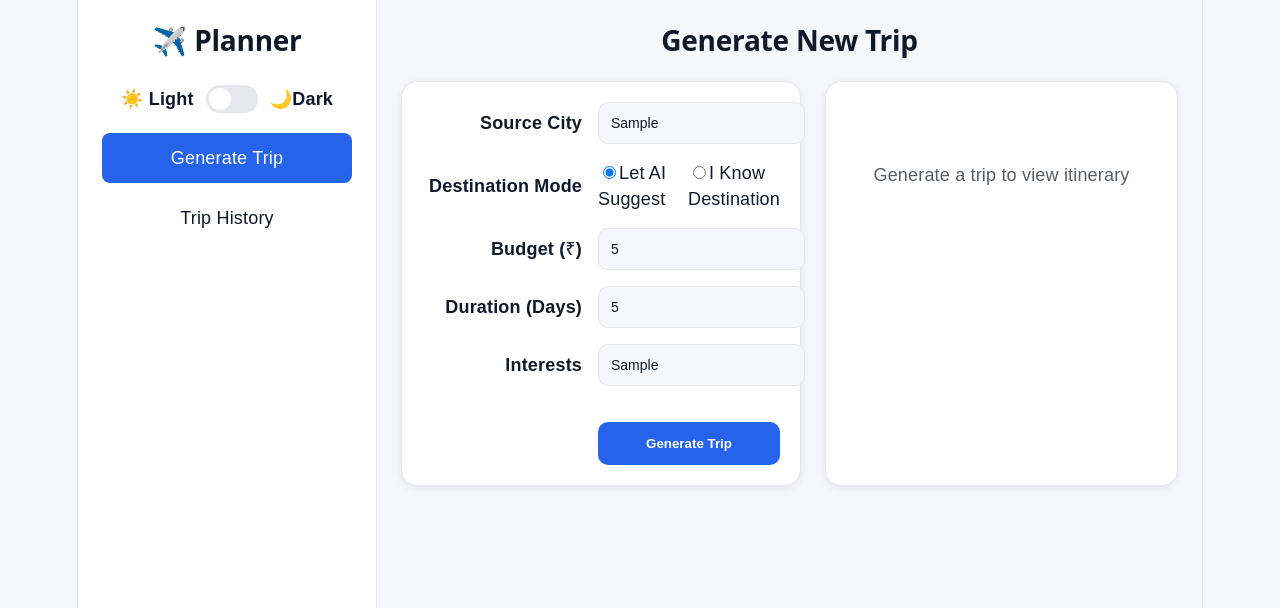
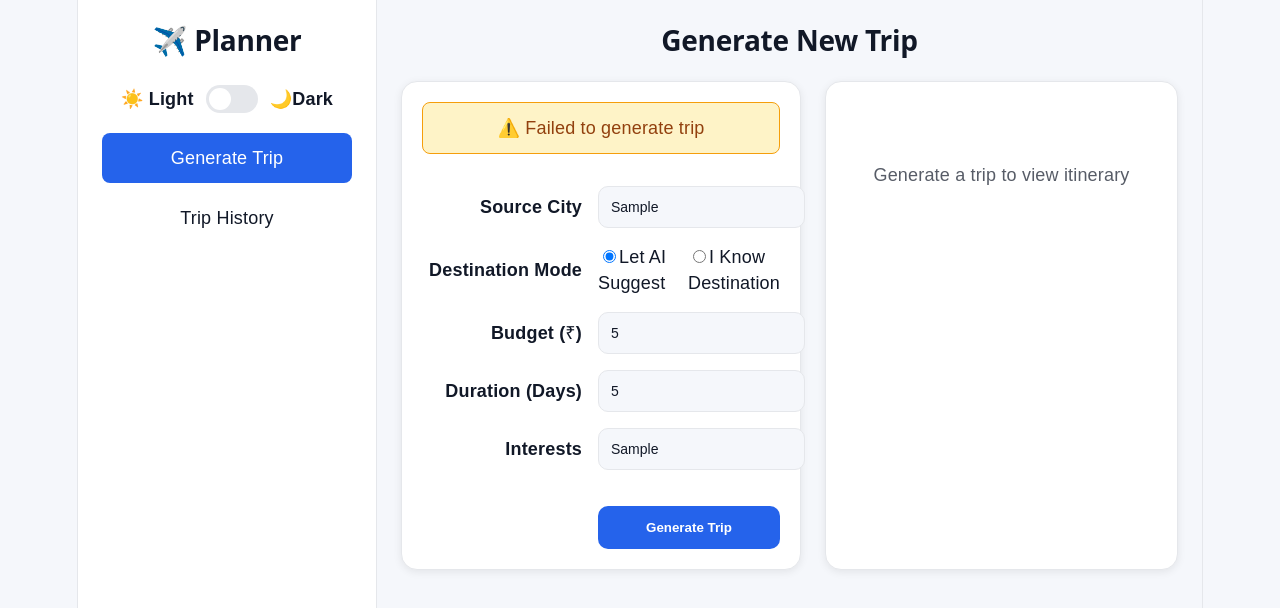
Before and after one commit to nidhi3400/AI-Travel-Planner, a React (Vite) app in the folder client/: page / in a window 1280 px wide. Both pictures are taken after typing "Sample", "5", "5", "Sample" into the empty fields and a click on the button "Generate Trip". Shown: the top 608 px of the page. Built offline with nearby package versions, Linux system fonts and the light colour scheme; no server answers.

Commit message:
added check for duplicate trip generation

```diff
--- a/client/src/components/TripForm.tsx
+++ b/client/src/components/TripForm.tsx
@@ -14,6 +14,7 @@ export default function TripForm({
   loading,
   setLoading,
 }: TripFormProps) {
+
   const [formData, setFormData] =
     useState({
       sourceCity: "",
@@ -23,6 +24,9 @@ export default function TripForm({
       interests: "",
       aiDestination: true,
     });
+
+  const [errorMessage, setErrorMessage] =
+  useState("");
 
   const handleChange = (e: React.ChangeEvent<HTMLInputElement>) => {
     const {
@@ -43,6 +47,7 @@ export default function TripForm({
 
   const handleSubmit = async (e: React.FormEvent<HTMLFormElement>) => {
     e.preventDefault();
+    setErrorMessage("");
 
     try {
       setLoading?.(true);
@@ -81,11 +86,20 @@ export default function TripForm({
       onResult(
         response.data
       );
-    } catch (error) {
+    } catch (error: unknown) {
+      const err = error as { response?: { status: number; data: { message: string } } };
       console.error(error);
-      alert(
-        "Failed to generate trip"
-      );
+      if (
+    err?.response?.status === 409
+  ) {
+    setErrorMessage(
+      err?.response.data.message
+    );
+  } else {
+    setErrorMessage(
+      "Failed to generate trip"
+    );
+  }
     } finally {
       setLoading?.(false);
     }
@@ -96,6 +110,11 @@ export default function TripForm({
       onSubmit={handleSubmit}
       className="trip-form"
     >
+      {errorMessage && (
+        <div className="warning-message">
+          ⚠️ {errorMessage}
+        </div>
+      )}
       <div className="form-group">
         <label>
           Source City
--- a/client/src/styles/TripForm.css
+++ b/client/src/styles/TripForm.css
@@ -81,3 +81,17 @@
   border-color: var(--primary);
   box-shadow: 0 0 0 3px rgba(37, 99, 235, 0.15);
 }
+
+.warning-message {
+  margin-bottom: 16px;
+
+  padding: 12px 16px;
+
+  border-radius: 8px;
+
+  background: #fef3c7;
+  border: 1px solid #f59e0b;
+
+  color: #92400e;
+  font-weight: 500;
+}
```
Also changed, not shown: 1 other file (tests, documents, lock files or other folders).
